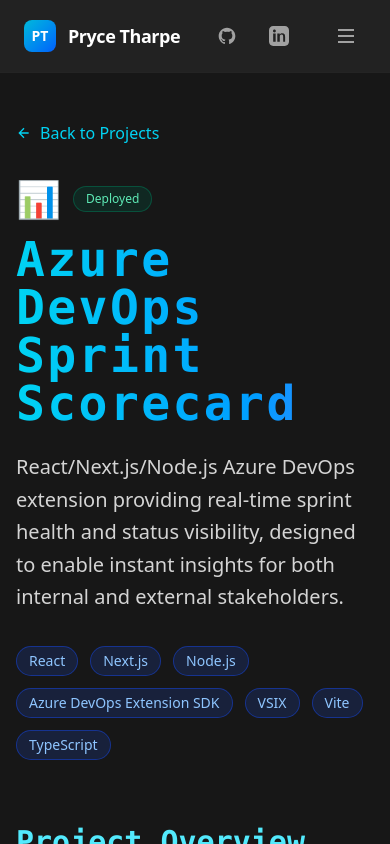
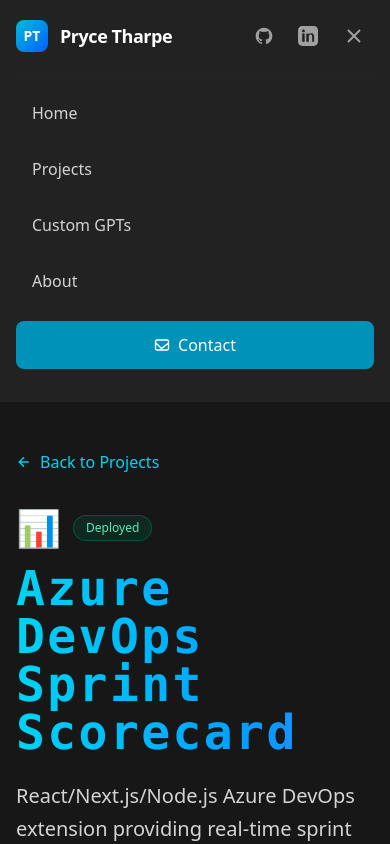
Before and after one commit to tharpep/portfolio, a Next.js app: page /projects/devops-scorecard in a window 390 px wide. Both pictures are taken after a click on the button "Toggle mobile menu". Shown: the top 844 px of the page. Built offline with nearby package versions, Linux system fonts and the light colour scheme.

Commit message:
debug and mobile tocuh up

```diff
--- a/src/app/projects/devops-scorecard/page.tsx
+++ b/src/app/projects/devops-scorecard/page.tsx
@@ -9,23 +9,7 @@
   );
 }
 
-function MetricCard({ value, label, color = "cyan" }: { value: string; label: string; color?: string }) {
-  const colorClasses = {
-    cyan: "from-cyan-900/20 to-cyan-800/20 border-cyan-700/50 text-cyan-400",
-    emerald: "from-emerald-900/20 to-emerald-800/20 border-emerald-700/50 text-emerald-400",
-    blue: "from-blue-900/20 to-blue-800/20 border-blue-700/50 text-blue-400",
-    orange: "from-orange-900/20 to-orange-800/20 border-orange-700/50 text-orange-400"
-  };
 
-  return (
-    <div className={`text-center p-6 rounded-xl bg-gradient-to-br border ${colorClasses[color as keyof typeof colorClasses]}`}>
-      <div className={`text-3xl font-bold mb-2 ${color === 'cyan' ? 'text-cyan-400' : color === 'emerald' ? 'text-emerald-400' : color === 'blue' ? 'text-blue-400' : 'text-orange-400'}`}>
-        {value}
-      </div>
-      <div className="text-neutral-300 font-medium text-sm">{label}</div>
-    </div>
-  );
-}
 
 function FeatureCard({ title, description, icon }: { title: string; description: string; icon: string }) {
   return (
--- a/src/components/Nav.tsx
+++ b/src/components/Nav.tsx
@@ -1,6 +1,7 @@
 "use client";
 import Link from "next/link";
 import { usePathname } from "next/navigation";
+import { useState } from "react";
 
 const navLinks = [
   { href: "/", label: "Home" },
@@ -11,15 +12,26 @@
 
 export default function Nav() {
   const pathname = usePathname();
+  const [mobileMenuOpen, setMobileMenuOpen] = useState(false);
+
+  const toggleMobileMenu = () => {
+    setMobileMenuOpen(!mobileMenuOpen);
+  };
+
+  const closeMobileMenu = () => {
+    setMobileMenuOpen(false);
+  };
 
   return (
-    <nav className="sticky top-0 z-50 w-full bg-neutral-900/95 backdrop-blur-md border-b border-neutral-800/50 px-6 lg:px-8 py-4">
+    <nav className="sticky top-0 z-50 w-full bg-neutral-900/95 backdrop-blur-md border-b border-neutral-800/50">
+      <div className="px-4 sm:px-6 lg:px-8 py-4">
         <div className="max-w-7xl mx-auto flex items-center justify-between">
 
           {/* Left: Logo/Name */}
           <Link
             href="/"
             className="flex items-center gap-3 group"
+            onClick={closeMobileMenu}
           >
             <div className="w-8 h-8 rounded-lg bg-gradient-to-br from-cyan-500 to-blue-600 flex items-center justify-center group-hover:shadow-lg group-hover:shadow-cyan-500/20 transition-all duration-300 ease-out">
               <span className="text-white font-bold text-sm">PT</span>
@@ -29,7 +41,7 @@
             </span>
           </Link>
 
-        {/* Center: Navigation Links */}
+          {/* Center: Desktop Navigation Links */}
           <div className="hidden md:flex items-center gap-1">
             {navLinks.map((link) => {
               const isActive = pathname === link.href;
@@ -49,8 +61,8 @@
             })}
           </div>
 
-        {/* Right: Social Links */}
-        <div className="flex items-center gap-4">
+          {/* Right: Social Links & Mobile Menu Button */}
+          <div className="flex items-center gap-2 sm:gap-4">
             <a
               href="https://github.com/tharpep"
               target="_blank"
@@ -75,7 +87,60 @@
             </a>
             <a
               href="mailto:ptharpe@purdue.edu"
-            className="hidden sm:inline-flex items-center gap-2 px-4 py-2 bg-cyan-600 hover:bg-cyan-500 text-white font-medium rounded-lg transition-colors"
+              className="hidden sm:inline-flex items-center gap-2 px-3 py-2 bg-cyan-600 hover:bg-cyan-500 text-white font-medium rounded-lg transition-colors text-sm"
+            >
+              <svg className="w-4 h-4" fill="none" stroke="currentColor" strokeWidth="2" viewBox="0 0 24 24">
+                <path d="M21.75 6.75v10.5a2.25 2.25 0 0 1-2.25 2.25h-15a2.25 2.25 0 0 1-2.25-2.25V6.75m19.5 0A2.25 2.25 0 0 0 19.5 4.5h-15a2.25 2.25 0 0 0-2.25 2.25m19.5 2.25-10.5 8.25L3 9" />
+              </svg>
+              Contact
+            </a>
+
+            {/* Mobile Menu Button */}
+            <button
+              onClick={toggleMobileMenu}
+              className="md:hidden p-2 text-neutral-400 hover:text-white rounded-lg hover:bg-neutral-800/40 transition-colors"
+              aria-label="Toggle mobile menu"
+            >
+              {mobileMenuOpen ? (
+                <svg className="w-6 h-6" fill="none" stroke="currentColor" strokeWidth="2" viewBox="0 0 24 24">
+                  <path d="M6 18L18 6M6 6l12 12" />
+                </svg>
+              ) : (
+                <svg className="w-6 h-6" fill="none" stroke="currentColor" strokeWidth="2" viewBox="0 0 24 24">
+                  <path d="M4 6h16M4 12h16M4 18h16" />
+                </svg>
+              )}
+            </button>
+          </div>
+        </div>
+
+        {/* Mobile Menu Dropdown */}
+        {mobileMenuOpen && (
+          <div className="md:hidden mt-4 pb-4 border-t border-neutral-800/50">
+            <div className="flex flex-col space-y-2 mt-4">
+              {navLinks.map((link) => {
+                const isActive = pathname === link.href;
+                return (
+                  <Link
+                    key={link.href}
+                    href={link.href}
+                    onClick={closeMobileMenu}
+                    className={`px-4 py-3 rounded-lg font-medium transition-all duration-200 ${
+                      isActive
+                        ? 'text-cyan-300 bg-neutral-800/60'
+                        : 'text-neutral-300 hover:text-white hover:bg-neutral-800/40'
+                    }`}
+                  >
+                    {link.label}
+                  </Link>
+                );
+              })}
+
+              {/* Mobile Contact Button */}
+              <a
+                href="mailto:ptharpe@purdue.edu"
+                className="sm:hidden inline-flex items-center justify-center gap-2 px-4 py-3 bg-cyan-600 hover:bg-cyan-500 text-white font-medium rounded-lg transition-colors mt-2"
+                onClick={closeMobileMenu}
               >
                 <svg className="w-4 h-4" fill="none" stroke="currentColor" strokeWidth="2" viewBox="0 0 24 24">
                   <path d="M21.75 6.75v10.5a2.25 2.25 0 0 1-2.25 2.25h-15a2.25 2.25 0 0 1-2.25-2.25V6.75m19.5 0A2.25 2.25 0 0 0 19.5 4.5h-15a2.25 2.25 0 0 0-2.25 2.25m19.5 2.25-10.5 8.25L3 9" />
@@ -83,13 +148,8 @@
                 Contact
               </a>
             </div>
-
-        {/* Mobile Menu Button */}
-        <button className="md:hidden p-2 text-neutral-400 hover:text-white">
-          <svg className="w-6 h-6" fill="none" stroke="currentColor" strokeWidth="2" viewBox="0 0 24 24">
-            <path d="M4 6h16M4 12h16M4 18h16" />
-          </svg>
-        </button>
+          </div>
+        )}
       </div>
     </nav>
   );
```
Lines whose indentation alone changed are shown as unchanged.
